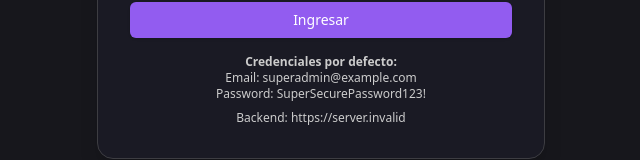
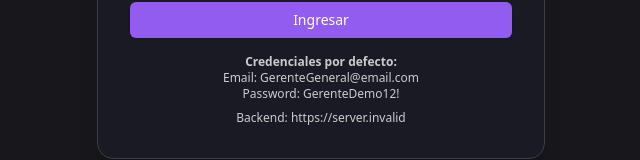
Before and after one commit to pablopuntin/ERPMulti-front, a Next.js app: page / in a window 1280 px wide. Shown: the part 432-592 px from the top of the page, without its empty margins (319-959 px from the left). Built offline with nearby package versions, Linux system fonts and the light colour scheme; no server answers.

Commit message:
prueba 3

```diff
--- a/src/app/page.tsx
+++ b/src/app/page.tsx
@@ -86,8 +86,8 @@ export default function Home() {
         {/* Debug Info */}
         <div className="mt-4 text-xs text-muted-foreground text-center">
           <p className="font-semibold">Credenciales por defecto:</p>
-          <p>Email: superadmin@example.com</p>
-          <p>Password: SuperSecurePassword123!</p>
+          <p>Email: GerenteGeneral@email.com</p>
+          <p>Password: GerenteDemo12!</p>
           <p className="mt-2">Backend: {process.env.NEXT_PUBLIC_API_URL || "http://localhost:4000/api"}</p>
         </div>
       </div>
```
